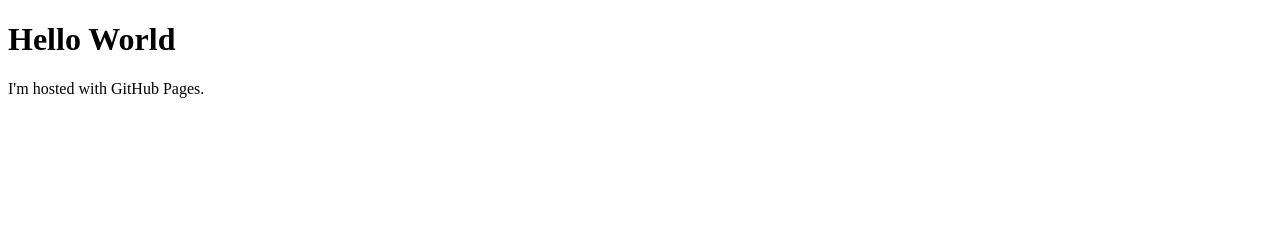
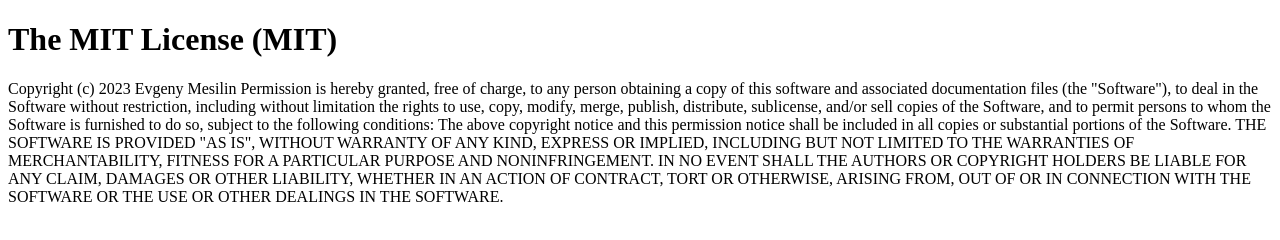
Before and after one commit to Mesilin/mesilin.github.io, a plain HTML site: page index.html in a window 1280 px wide. Drawn offline with Linux system fonts and the light colour scheme.

Commit message:
Update index.html

```diff
--- a/index.html
+++ b/index.html
@@ -1,7 +1,26 @@
 <!DOCTYPE html>
 <html>
 <body>
-<h1>Hello World</h1>
-<p>I'm hosted with GitHub Pages.</p>
+<h1>The MIT License (MIT)</h1>
+<p>
+Copyright (c) 2023 Evgeny Mesilin
+
+Permission is hereby granted, free of charge, to any person obtaining a copy
+of this software and associated documentation files (the "Software"), to deal
+in the Software without restriction, including without limitation the rights
+to use, copy, modify, merge, publish, distribute, sublicense, and/or sell
+copies of the Software, and to permit persons to whom the Software is
+furnished to do so, subject to the following conditions:
+
+The above copyright notice and this permission notice shall be included in all
+copies or substantial portions of the Software.
+
+THE SOFTWARE IS PROVIDED "AS IS", WITHOUT WARRANTY OF ANY KIND, EXPRESS OR
+IMPLIED, INCLUDING BUT NOT LIMITED TO THE WARRANTIES OF MERCHANTABILITY,
+FITNESS FOR A PARTICULAR PURPOSE AND NONINFRINGEMENT. IN NO EVENT SHALL THE
+AUTHORS OR COPYRIGHT HOLDERS BE LIABLE FOR ANY CLAIM, DAMAGES OR OTHER
+LIABILITY, WHETHER IN AN ACTION OF CONTRACT, TORT OR OTHERWISE, ARISING FROM,
+OUT OF OR IN CONNECTION WITH THE SOFTWARE OR THE USE OR OTHER DEALINGS IN THE
+SOFTWARE.</p>
 </body>
 </html>
```
